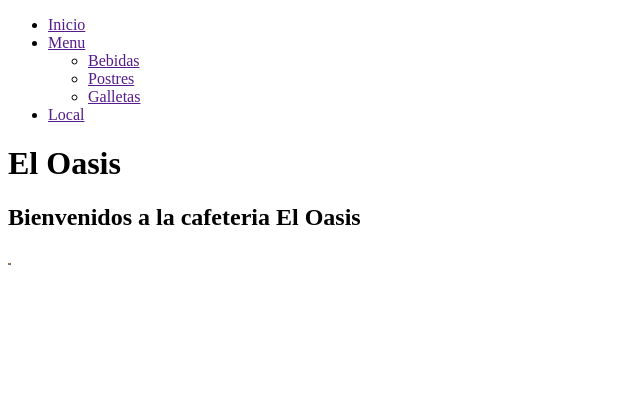
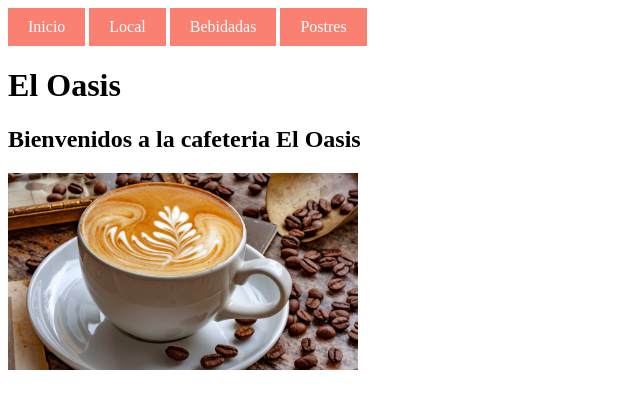
Before and after one commit to LuisContreras1299/17100195-ElOasis, a website: page index.html in a window 1280 px wide. Shown: the whole page, without its empty margins (0-640 px from the left). Drawn offline with Linux system fonts and the light colour scheme.

Commit message:
Mejora de menu y creacion de index.css

```diff
--- /dev/null
+++ b/index.css
@@ -0,0 +1,10 @@
+.nav-enlace{
+	display:inline-block;
+	background: salmon;
+	color: #fff;
+	padding: 10px 20px;
+	text-decoration: none;
+}
+.nav-enlace:hover{
+	background: rosybrown;
+}
--- a/index.html
+++ b/index.html
@@ -4,29 +4,20 @@
 	<meta charset="UTF-8">
 	<meta name="viewport" content="width=device-width, initial-scale=1.0">
 	<title>El_Oasis</title>
+	<link rel="stylesheet" type="text/css" href="index.css">
 </head>
- <link href="starter-template.css" rel="stylesheet">
+
 <body>
+<nav>
+	<a href="#" class="nav-enlace">Inicio</a>
+	<a href="#" class="nav-enlace">Local</a>
+	<a href="#" class="nav-enlace">Bebidadas</a>
+	<a href="#" class="nav-enlace">Postres</a>
+</nav>
 
- <header>
-      <nav>
-        <ul id="menu">
-          <li><a href="">Inicio</a></li>
-          <li><a href="">Menu</a>
-            <ul>
-              <li><a href="">Bebidas</a></li>
-              <li><a href="">Postres</a></li>
-              <li><a href="">Galletas</a></li>
-            </ul>
-          </li>
-          <li><a href="">Local</a></li>
-
-        </ul>
-      </nav>
-    </header>
     <h1>El Oasis</h1>
 	<h2>Bienvenidos a la cafeteria El Oasis</h2>
-   <img width="3 50px" src="imagenes/DiaInternacionaldelCafe.jpg" />
+   <img width="350px" src="imagenes/DiaInternacionaldelCafe.jpg" />
 
 
 </body>
```
